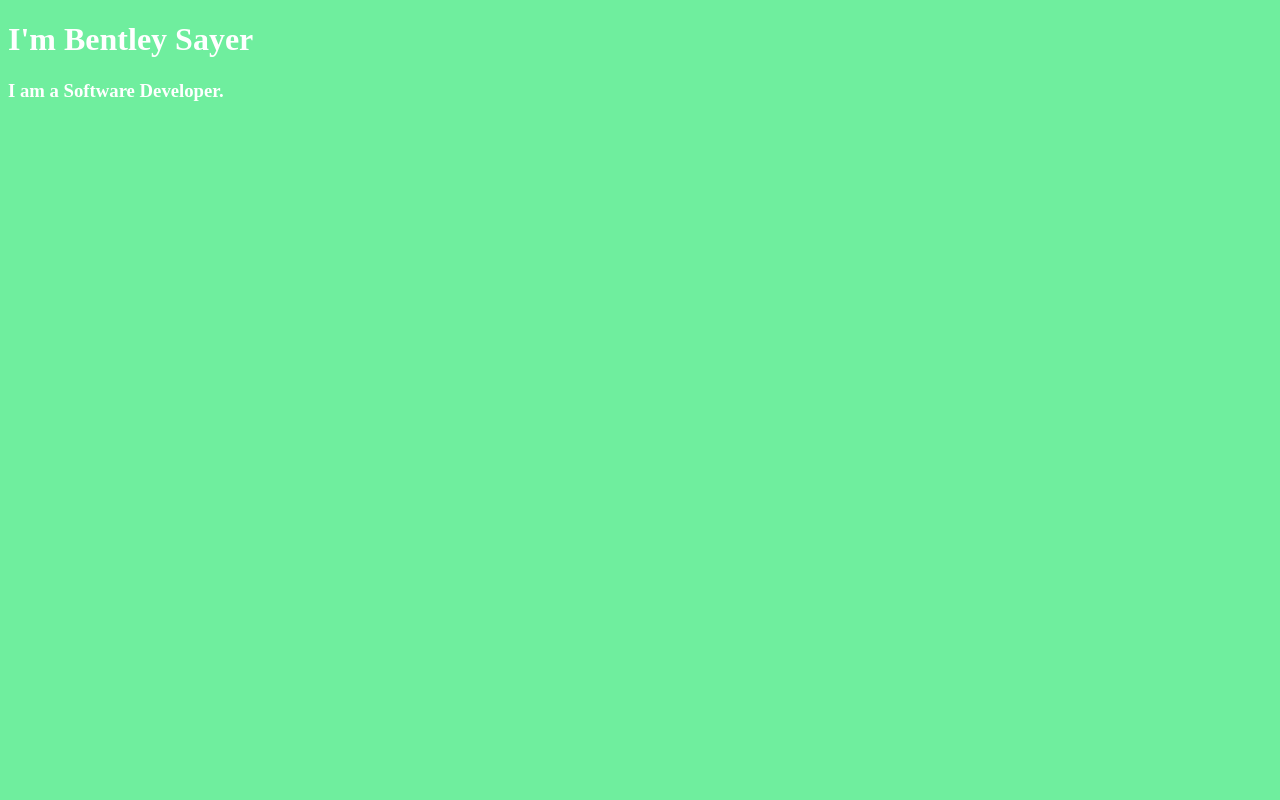
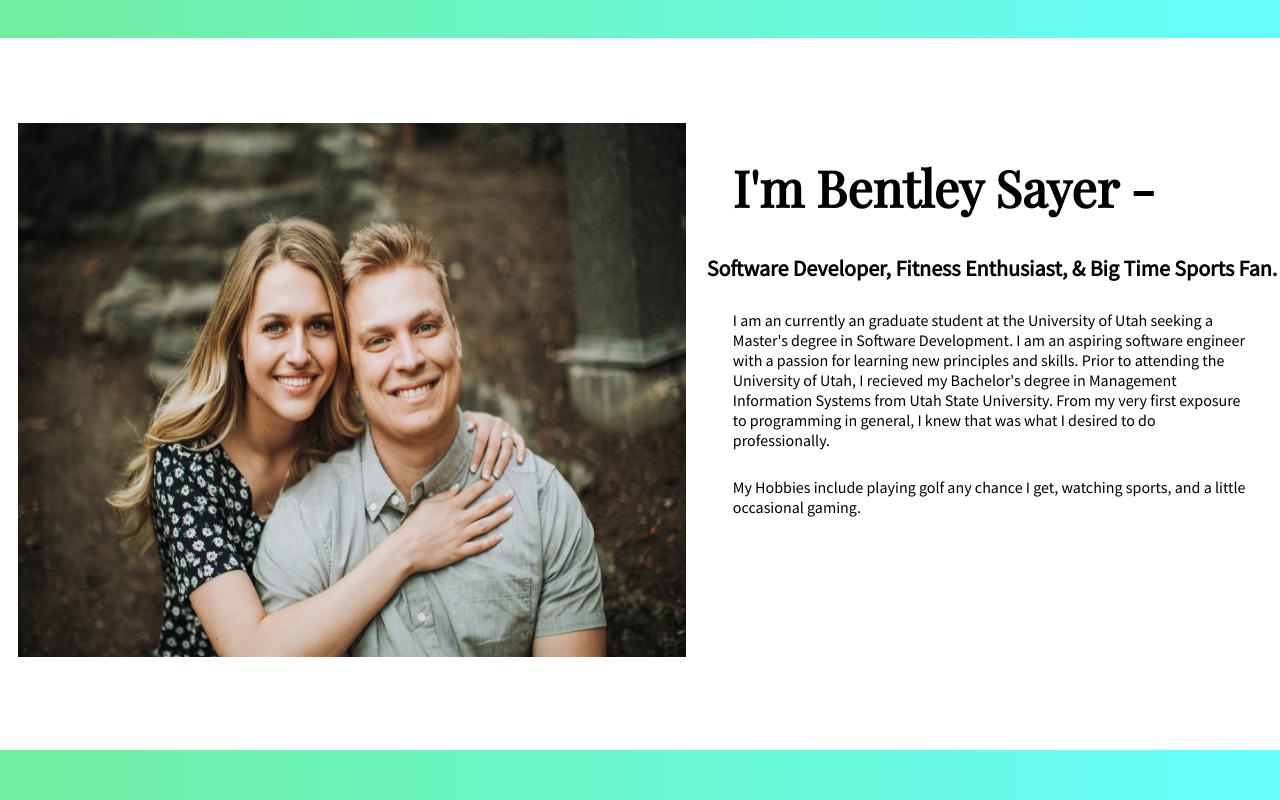
Before and after one commit to bentleysayer23/bentleysayer23.github.io, a plain HTML site: page index.html in a window 1280 px wide. Drawn offline with nearby package versions, Linux system fonts and the light colour scheme.

Commit message:
added multiple changes to personal site.

```diff
--- a/index.html
+++ b/index.html
@@ -2,14 +2,28 @@
 <html>
 	<head>
 		<link rel="stylesheet" href="style.css">
+		<link href="https://fonts.googleapis.com/css?family=Playfair+Display|Source+Sans+Pro&display=swap" rel="stylesheet">
 	</head>
 	<body>
+		<div class= "flexContainer">
+			<div class= "mainImage">
+				<img src="mainImage.JPG" />
+			</div>
+			<div class= "mainText" >
+				<div class= "heading">
+					<h1>I'm Bentley Sayer -</h1>
+					<h3>Software Developer, Fitness Enthusiast, & Big Time Sports Fan.</h3>
+				</div>
+				<div class= "aboutMe">
+					<p>I am an currently an graduate student at the University of Utah seeking a Master's degree in Software Development.
+					 I am an aspiring software engineer with a passion for learning new principles and skills.
+					Prior to attending the University of Utah, I recieved my Bachelor's degree in Management Information Systems from Utah State University.
+					From my very first exposure to programming in general, I knew that was what I desired to do professionally.</p>
+					<p>My Hobbies include playing golf any chance I get, watching sports, and a little occasional gaming.</p>
+				</div>
+			</div>
 
-		<div class= "mainText" >
-			<h1>I'm Bentley Sayer</h1>
-			<h3>I am a Software Developer.</h3>
 		</div>
-
 
 
 	</body>
--- a/style.css
+++ b/style.css
@@ -1,13 +1,13 @@
 
-body {
-background-color: rgb(111, 238, 158);
+
+html, body {
+padding: 0px;
+margin: 0px;
+background-color:
+height: 100vh;
+background-image: linear-gradient(to right, rgb(111, 238, 158),rgb(102, 255, 255));
 }
 
-nav {
-list-style-type: none;
-margin: 0;
-padding: 0;
-}
 
 a {
 text-decoration: none;
@@ -17,20 +17,55 @@ h1{
 }
 
 p{
+font-family: 'Source Sans Pro', sans-serif;
 padding: 1% 5% 1% 5%;
 }
 
+.flexContainer{
+display: inline-flex;
+height: 89vh;
+margin: 3% 0%;
+background-color: #fff;
+}
+
+.mainImage {
+text-align: center;
+order: 1;
+width: 55%;
+height: 75%;
+flex-grow: 1;
+}
+
+.mainImage img{
+width: 95%;
+height: 100%;
+margin: 12% 2%;
+}
 
 .mainText{
-color: #FFF;
+order: 2;
+color: #000;
+width: 45%;
+height: 75%;
+flex-grow: 1;
+background-color: #fff;
 }
 
-.aboutMe{
-width: 75%;
-height: 40%;
-border: solid;
+.mainText h1 {
+font-family: 'Playfair Display', serif;
+text-align: left;
+font-size: 50px;
+margin-left: 5%;
 }
 
-.aboutMe h1{
+.mainText h3{
+font-family: 'Source Sans Pro', sans-serif;
+font-style: bold;
+font-size: 22px;
+}
+
+
+.heading {
 text-align: center;
+margin-top: 20%;
 }
```
Also changed, not shown: about.html (+3 -36 lines), mainImage.JPG (added), 2 other files.
